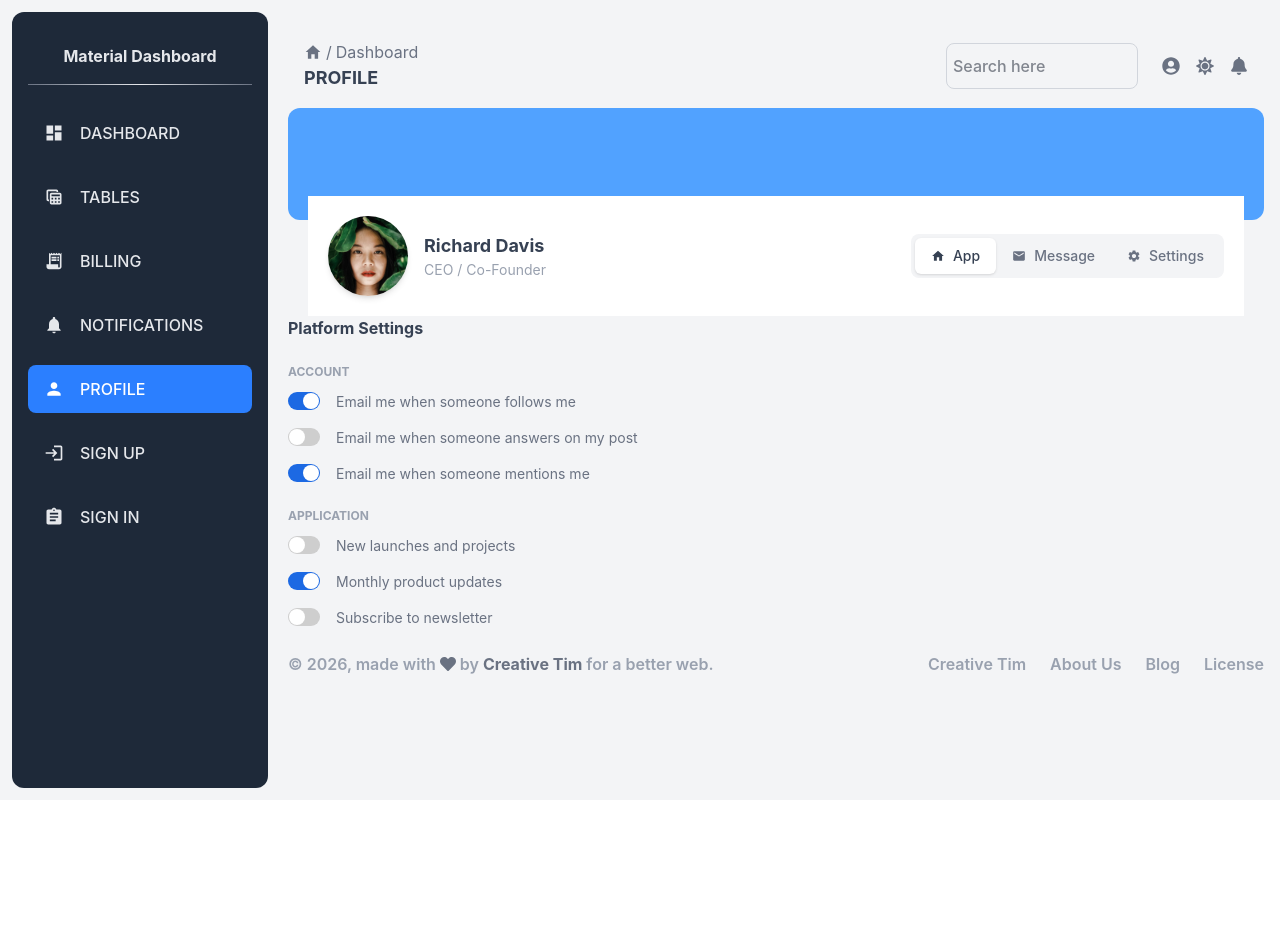
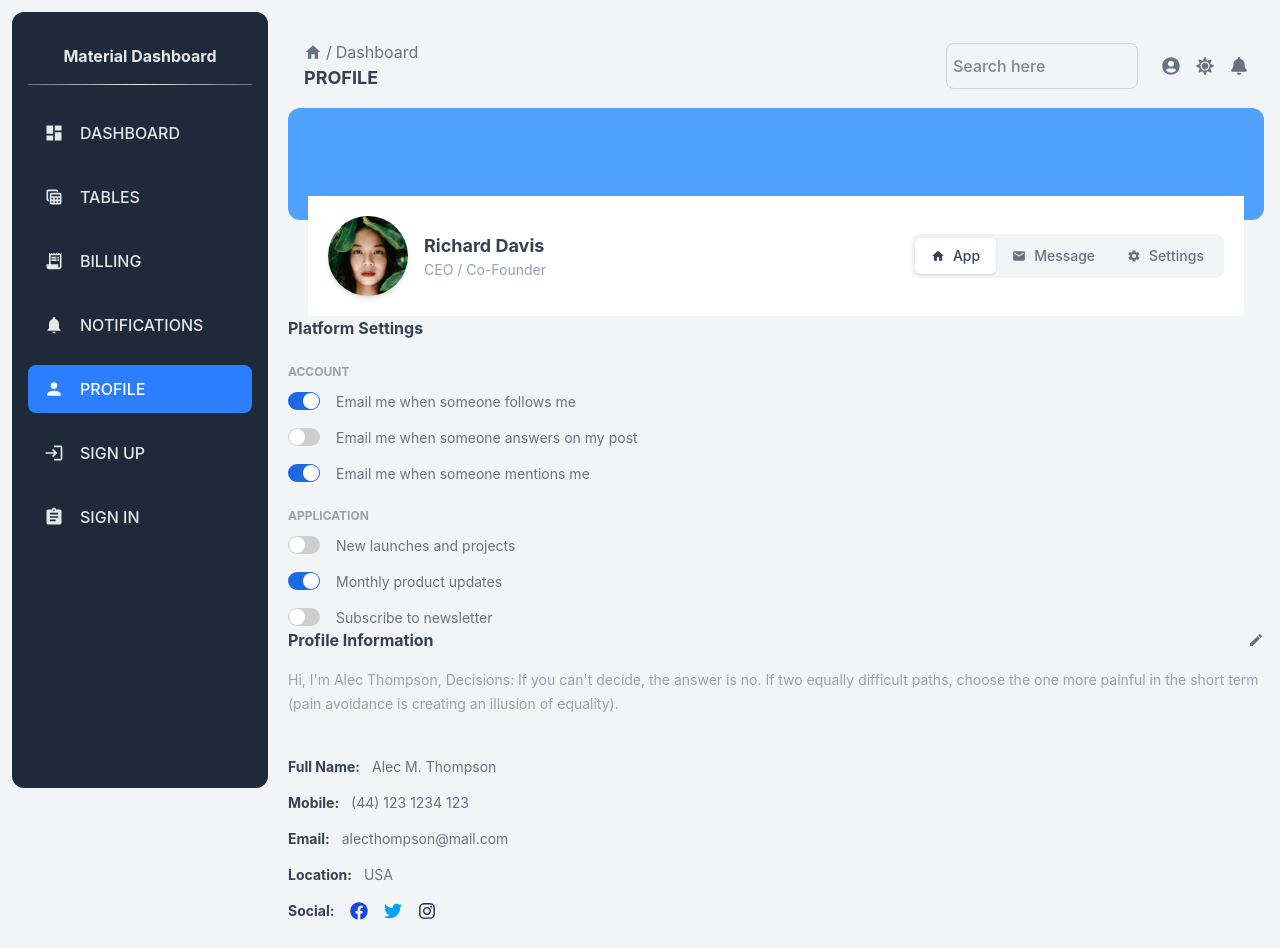
Before and after one commit to mahmoudYousf2005/Dashboard, a React (Vite) app: page /profile in a window 1280 px wide. Shown: the top 948 px of the page. Before the commit the page ends 800 px from the top, so only its background shows below. Built offline with nearby package versions, Linux system fonts and the light colour scheme.

Commit message:
feat(profile): add ProfileInfoCard component

```diff
--- a/src/layout/profile/ProfilePage.jsx
+++ b/src/layout/profile/ProfilePage.jsx
@@ -1,11 +1,13 @@
 
 import ProfileHeader from "./components/ProfileHeader"
 import PlatformSettings from "./components/PlatformSettings"
+import ProfileInfoCard from "./components/ProfileInfoCard"
 const ProfilePage = () => {
   return (
     <div>
       <ProfileHeader />
       <PlatformSettings />
+      <ProfileInfoCard />
     </div>
   )
 }
--- /dev/null
+++ b/src/layout/profile/components/ProfileInfoCard.jsx
@@ -0,0 +1,42 @@
+import { MdEdit } from "react-icons/md";
+import { profileInfo } from "../data/profileInfoData";
+
+const ProfileInfoCard = () => {
+  const { description, details, social } = profileInfo;
+
+  return (
+    <div>
+      <div className="flex items-center justify-between">
+        <h2 className="font-bold text-gray-700">Profile Information</h2>
+        <button aria-label="Edit profile" className="text-gray-500">
+          <MdEdit />
+        </button>
+      </div>
+
+      <p className="text-sm text-gray-400 mt-4 leading-6">{description}</p>
+      <hr className="my-5 border-gray-100" />
+
+      <dl className="space-y-4 text-sm">
+        {details.map(({ label, value }) => (
+          <div key={label} className="flex gap-3 flex-wrap">
+            <dt className="font-bold text-gray-700">{label}:</dt>
+            <dd className="text-gray-500">{value}</dd>
+          </div>
+        ))}
+
+        <div className="flex items-center gap-4">
+          <dt className="font-bold text-gray-700">Social:</dt>
+          <dd className="flex gap-4 text-lg">
+            {social.map(({ id, name, icon: Icon, color, url }) => (
+              <a key={id} href={url} aria-label={name} className={color}>
+                <Icon />
+              </a>
+            ))}
+          </dd>
+        </div>
+      </dl>
+    </div>
+  );
+};
+
+export default ProfileInfoCard;
```
